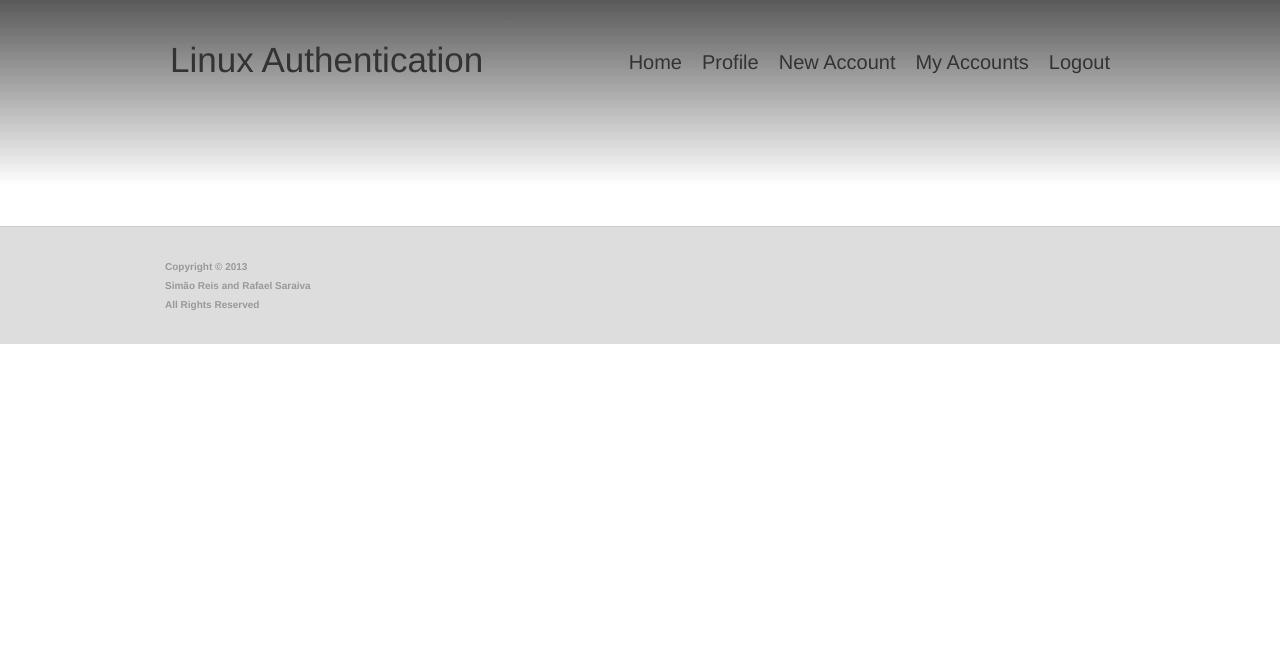
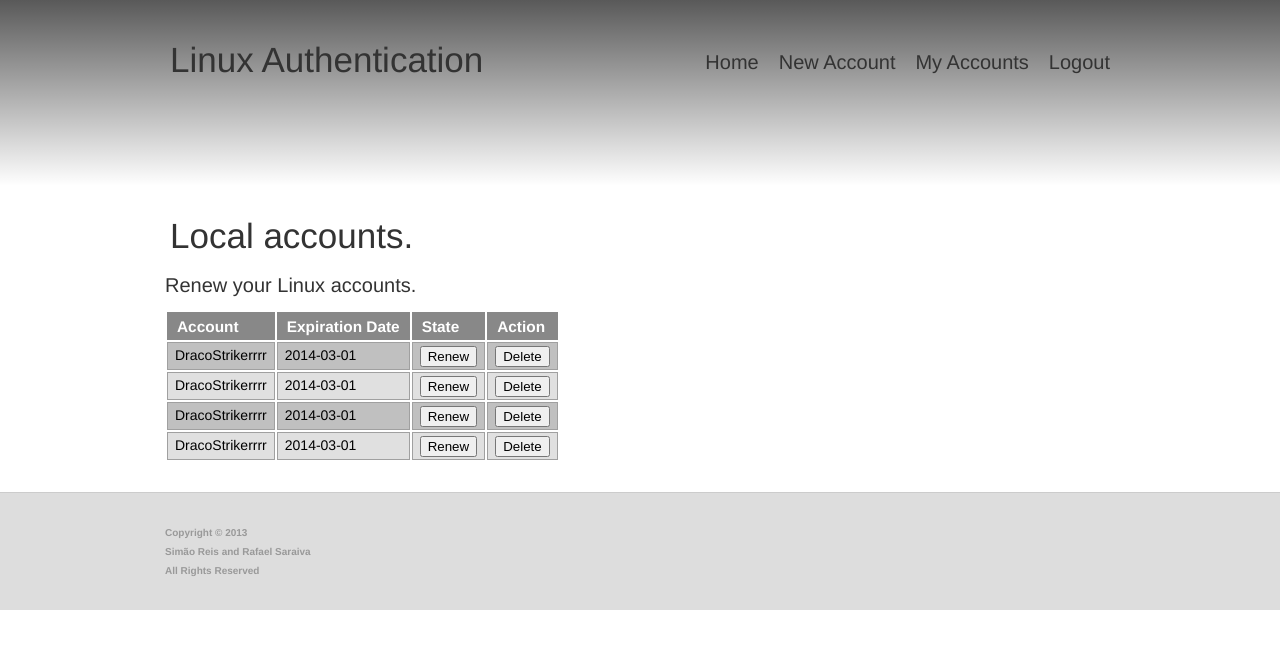
Before and after one commit to saraiva132/security2013, a PHP site: page /secure/accounts.php in a window 1280 px wide. Shown: the top 649 px of the page. Run offline with PHP 8.4, Linux system fonts and the light colour scheme; the visitor is signed in with stand-in values (Sample User, id 1).

Commit message:
Updating style and accounts page.
git-svn-id: https://code.ua.pt/svn/security2013-p1g1@146 a478ab85-490a-429d-afbb-08a0a9d09df7

```diff
--- a/proj2/www/css/style.css
+++ b/proj2/www/css/style.css
@@ -55,18 +55,31 @@ a {
     background:transparent;
 }
 
-table {
-    border-collapse:collapse;
-    border-spacing:0;
+#accounts td, #accountsth {
+	font-size:1em;
+	border:1px solid #A0A0A0;
+	padding:3px 7px 2px 7px;
 }
 
-hr {
-    display:block;
-    height:1px;
-    border:0;
-    border-top:1px solid #cccccc;
-    margin:1em 0;
-    padding:0;
+#accounts th {
+	font-size:1.1em;
+	text-align:left;
+	padding-top:5px;
+	padding-bottom:4px;
+	padding-left:10px;
+	padding-right:10px;
+	background-color:#888888;
+	color:#ffffff;
+}
+
+#accounts tr.alt td {
+	color:#000000;
+	background-color:#C0C0C0;
+}
+
+#accounts tr td {
+	color:#000000;
+	background-color:#E0E0E0;
 }
 
 input, select {
--- a/proj2/www/secure/accounts.php
+++ b/proj2/www/secure/accounts.php
@@ -1,2 +1,40 @@
 <?php include '../theme/menu.php'?>
+<div class="container">
+	<hgroup>
+		<h1>Local accounts.</h1>
+		<h2>Renew your Linux accounts.</h2>
+	</hgroup>
+	<table id="accounts">
+		<tr>
+			<th>Account</th>
+			<th>Expiration Date</th>
+			<th>State</th>
+			<th>Action</th>
+		</tr>
+		<tr class="alt">
+			<td>DracoStrikerrrr</td>
+			<td>2014-03-01</td>
+			<td><form><input type="submit" name="renew" id="renew" value="Renew" formmethod="post" formaction="secure/renew_process.php"/></form></td>
+			<td><form><input type="submit" name="delete" id="delete" value="Delete" formmethod="post" formaction="secure/delete_process.php"/></form></td>
+		</tr>
+		<tr>
+			<td>DracoStrikerrrr</td>
+			<td>2014-03-01</td>
+			<td><form><input type="submit" name="renew" id="renew" value="Renew" formmethod="post" formaction="secure/renew_process.php"/></form></td>
+			<td><form><input type="submit" name="delete" id="delete" value="Delete" formmethod="post" formaction="secure/delete_process.php"/></form></td>
+		</tr>
+		<tr class="alt">
+			<td>DracoStrikerrrr</td>
+			<td>2014-03-01</td>
+			<td><form><input type="submit" name="renew" id="renew" value="Renew" formmethod="post" formaction="secure/renew_process.php"/></form></td>
+			<td><form><input type="submit" name="delete" id="delete" value="Delete" formmethod="post" formaction="secure/delete_process.php"/></form></td>
+		</tr>
+		<tr>
+			<td>DracoStrikerrrr</td>
+			<td>2014-03-01</td>
+			<td><form><input type="submit" name="renew" id="renew" value="Renew" formmethod="post" formaction="secure/renew_process.php"/></form></td>
+			<td><form><input type="submit" name="delete" id="delete" value="Delete" formmethod="post" formaction="secure/delete_process.php"/></form></td>
+		</tr>
+	</table>
+</div>
 <?php include '../theme/footer.php'?>
--- a/proj2/www/theme/menu.php
+++ b/proj2/www/theme/menu.php
@@ -16,7 +16,6 @@
 								<li><a href="/index.php">Home</a></li>
 								<?php
 								if (isset($_SESSION['on'])) {
-									echo '<li><a href="/secure/profile.php">Profile</a></li>';
 									echo '<li><a href="/secure/account.php">New Account</a></li>';
 									echo '<li><a href="/secure/accounts.php">My Accounts</a></li>';
 									echo '<li><a href="/logout.php">Logout</a></li>';
```
Also changed, not shown: proj2/www/login.php (+4 -6 lines), proj2/www/register.php (+4 -6 lines), proj2/www/secure/account.php (+27 -23 lines), proj2/www/secure/pin_process.php (+14 -4 lines), proj2/www/secure/profile.php (deleted, +0 -20 lines).
